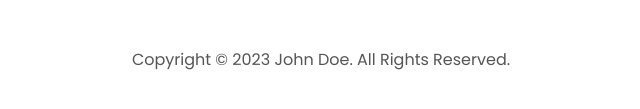
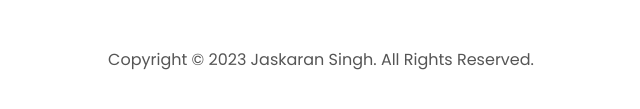
Before and after one commit to jas-singhh/personal-portfolio, a plain HTML site: page index.html in a window 1280 px wide. Shown: the part 4856-4965 px from the top of the page, 319-959 px from the left. Drawn offline with Linux system fonts and the light colour scheme.

Commit message:
update name

```diff
--- a/index.html
+++ b/index.html
@@ -21,7 +21,7 @@
       </div>
     </nav>
     <nav id="hamburger-nav">
-      <div class="logo">John Doe</div>
+      <div class="logo">Jaskaran Singh</div>
       <div class="hamburger-menu">
         <div class="hamburger-icon" onclick="toggleMenu()">
           <span></span>
@@ -388,7 +388,7 @@
           </ul>
         </div>
       </nav>
-      <p>Copyright &#169; 2023 John Doe. All Rights Reserved.</p>
+      <p>Copyright &#169; 2023 Jaskaran Singh. All Rights Reserved.</p>
     </footer>
     <script src="script.js"></script>
   </body>
```
